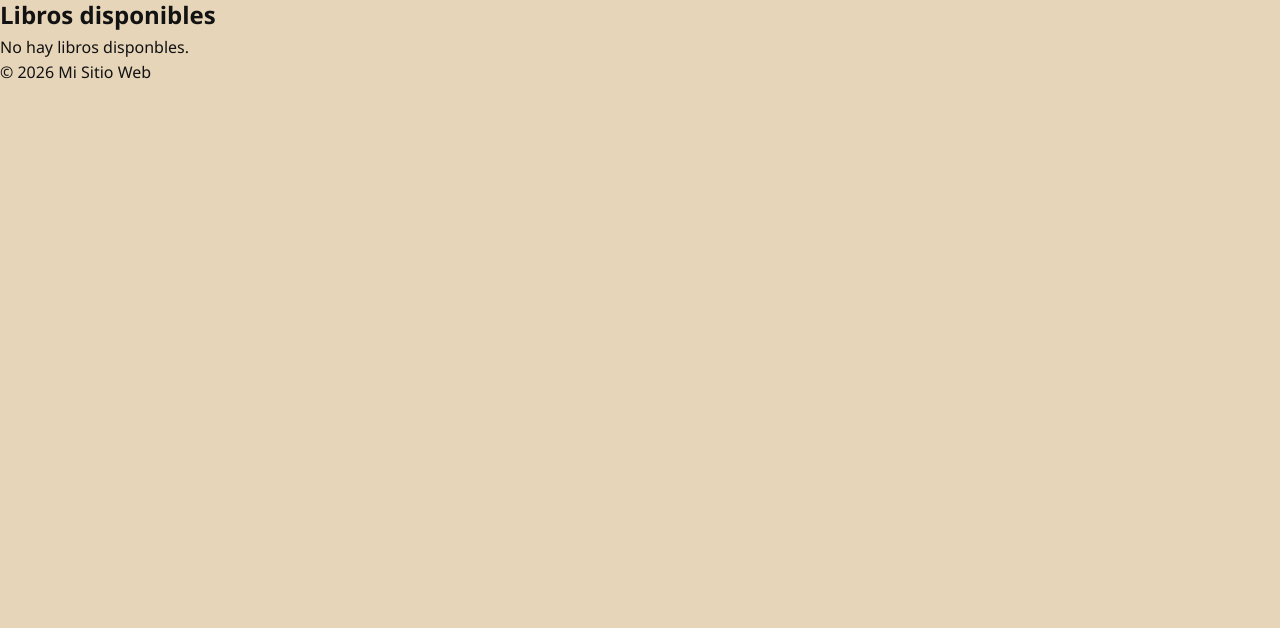
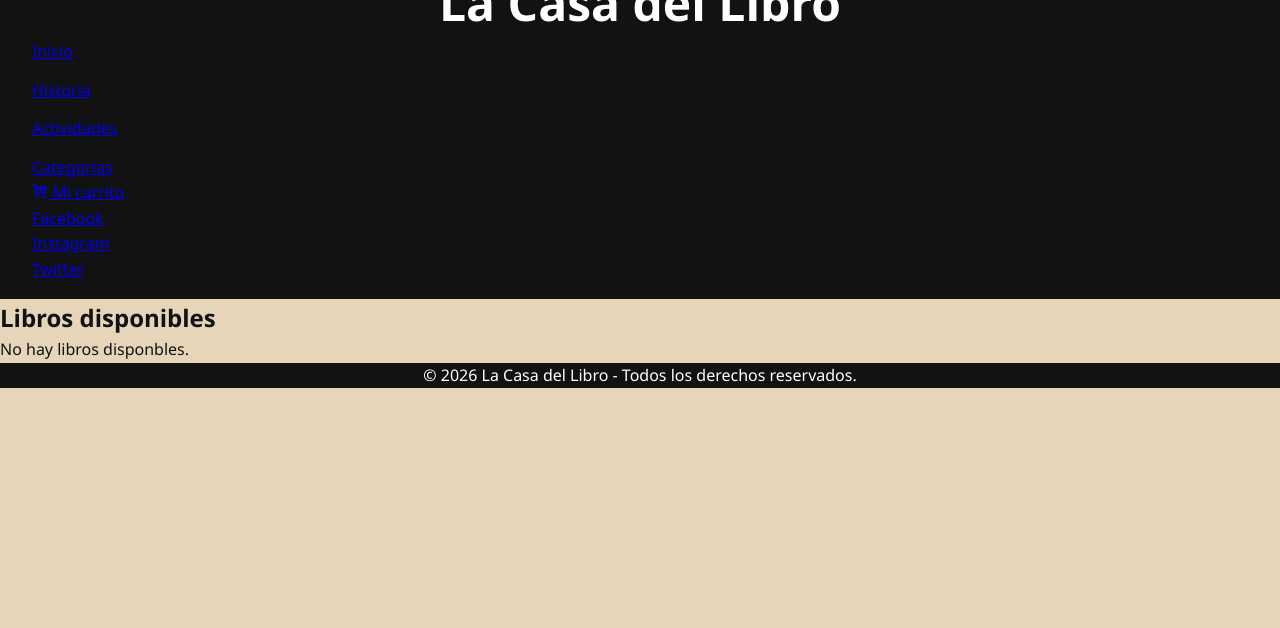
Before and after one commit to cristhian089/libros_django, a Django app: template catalogo_libros/templates/catalogo/base.html in a window 1280 px wide. Shown: the part 135-763 px from the top of the page. Run offline with Django 3.2, Linux system fonts and the light colour scheme; the template is opened without the code that fills it, so the values that code supplies are empty.

Commit message:
maquetacion basica

```diff
--- a/catalogo_libros/static/css/estilos.css
+++ b/catalogo_libros/static/css/estilos.css
@@ -6,6 +6,7 @@
     --acento:#8C6A4A;
     --verde-menu:#b6ff00;
 }
+
 
 *{
     margin: 0;
@@ -43,6 +44,12 @@ header {
     width: auto;
 }
 
+.style-foot {
+    background: var(--negro);
+    text-align: center;
+    color: white;
+}
+
 /* TITULO CENTRADO REAL */
 .site-title {
     text-align: center;
@@ -65,6 +72,7 @@ header {
     grid-template-columns: 1fr auto;
     align-items: center;
     margin-top: 0.8rem;
+    border-color: var(--verde-menu);
 }
 
 /* MENU */
--- a/catalogo_libros/templates/catalogo/base.html
+++ b/catalogo_libros/templates/catalogo/base.html
@@ -4,20 +4,57 @@
 <head>
     <meta charset="UTF-8">
     <meta name="viewport" content="width=device-width, initial-scale=1.0">
+    <!-- <link href="https://cdn.jsdelivr.net/npm/bootstrap@5.0.2/dist/css/bootstrap.min.css" rel="stylesheet" integrity="sha384-EVSTQN3/azprG1Anm3QDgpJLIm9Nao0Yz1ztcQTwFspd3yD65VohhpuuCOmLASjC" crossorigin="anonymous"> -->
+
     <link rel="stylesheet" href="{% static 'css/estilos.css' %}">
+
+
+
     <title>{% block title %} Catálogo de Libros {% endblock %}</title>
 </head>
 <body>
 
     <header class="header">
-        <h1 style="text-align: center;font-size: 30px;">La Casa del Libro</h1>
-        <nav>
+        <div class="container">
+            <div class="row">
+                <div class="col">
+                    <img class="logo" src="{% static 'img/logo.png' %}" alt="">
+                </div>
+                <div class="col">
+                    <h1 class="site-title">La Casa del Libro</h1>
+                </div>
+                <div class="col">
 
-            <ul>
-                <li><a href="#">Inicio</a></li>
-                <li><a href="#">Contacto</a></li>
-            </ul>
-        </nav>
+                </div>
+            </div>
+        </div>
+
+         <div class="row">
+            <div class="col-8 d-flex justify-content-center">
+
+
+                    <div class="p-2 header-bottom"><a href="#">Inicio</a></div>
+                    <div class="p-2 header-bottom"><a href="#">Historia</a></div>
+                    <div class="p-2 header-bottom"><a href="#">Actividades</a></div>
+                    <div class="p-2 header-bottom "><a href="#">Categorias</a></div>
+
+        </div>
+            <div class="col-4 d-flex justify-content-evenly">
+                <div>
+                    <a href="#" >
+                        <svg xmlns="http://www.w3.org/2000/svg" width="16" height="16" fill="currentColor" class="bi bi-cart4" viewBox="0 0 16 16">
+                            <path d="M0 2.5A.5.5 0 0 1 .5 2H2a.5.5 0 0 1 .485.379L2.89 4H14.5a.5.5 0 0 1 .485.621l-1.5 6A.5.5 0 0 1 13 11H4a.5.5 0 0 1-.485-.379L1.61 3H.5a.5.5 0 0 1-.5-.5M3.14 5l.5 2H5V5zM6 5v2h2V5zm3 0v2h2V5zm3 0v2h1.36l.5-2zm1.11 3H12v2h.61zM11 8H9v2h2zM8 8H6v2h2zM5 8H3.89l.5 2H5zm0 5a1 1 0 1 0 0 2 1 1 0 0 0 0-2m-2 1a2 2 0 1 1 4 0 2 2 0 0 1-4 0m9-1a1 1 0 1 0 0 2 1 1 0 0 0 0-2m-2 1a2 2 0 1 1 4 0 2 2 0 0 1-4 0"/>
+                        </svg>
+                        Mi carrito
+                    </a>
+                </div>
+                <div><a href="#">Facebook </a></div>
+                <div><a href="#">Instagram </a></div>
+                <div><a href="#">Twitter </a></div>
+            </div>
+        </div>
+
+
     </header>
 
 
@@ -60,8 +97,10 @@
 </section>
 {% endblock %}
 
-    <footer>
-        <p>&copy; 2026 Mi Sitio Web</p>
+    <footer class="style-foot">
+        <p class="style-foot">&copy; 2026 La Casa del Libro - Todos los derechos reservados.</p>
     </footer>
+
+<!-- <script src="https://cdn.jsdelivr.net/npm/bootstrap@5.0.2/dist/js/bootstrap.bundle.min.js" integrity="sha384-MrcW6ZMFYlzcLA8Nl+NtUVF0sA7MsXsP1UyJoMp4YLEuNSfAP+JcXn/tWtIaxVXM" crossorigin="anonymous"></script> -->
 </body>
 </html>
```
